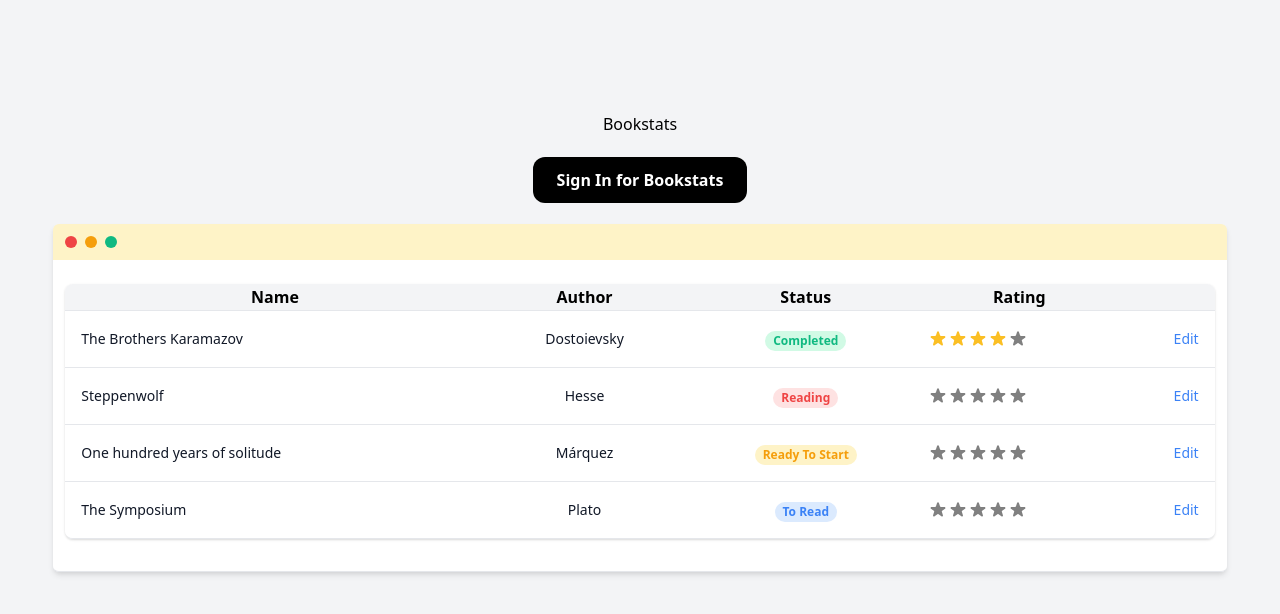
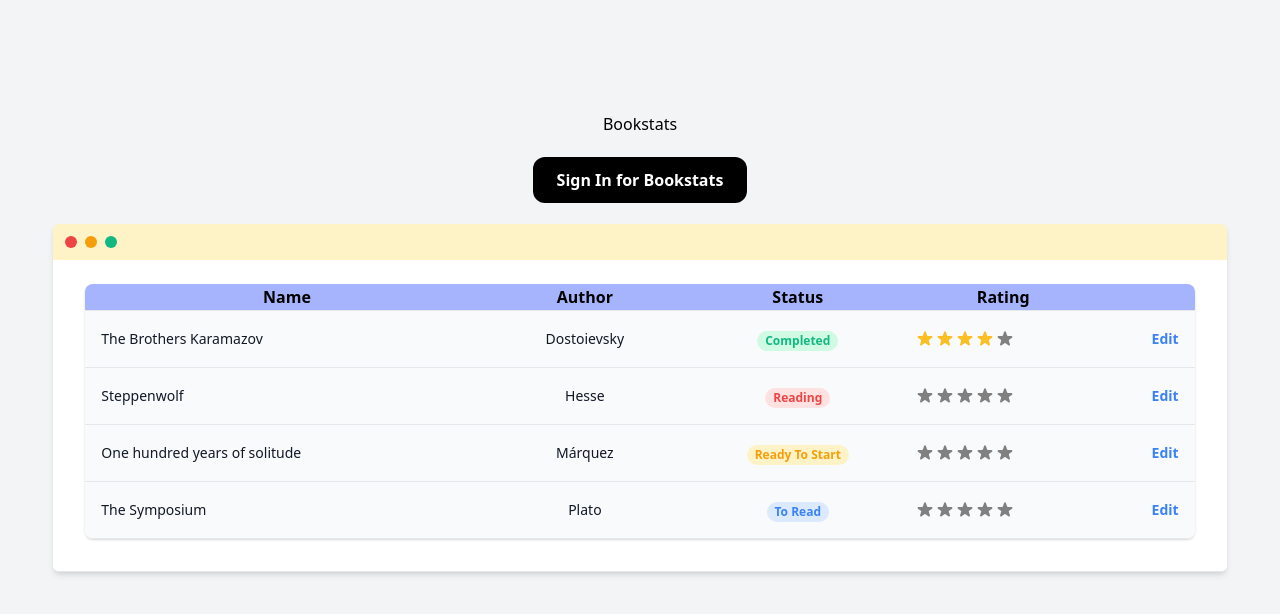
Before and after one commit to AnderBuendia/amplify-bookstats, a Next.js app: page / in a window 1280 px wide. Shown: the top 614 px of the page. Built offline with nearby package versions, Linux system fonts and the light colour scheme; no server answers; what aws-amplify would draw is missing.

Commit message:
Set up to responsive design

```diff
--- a/src/components/auth/SignIn.jsx
+++ b/src/components/auth/SignIn.jsx
@@ -1,17 +1,28 @@
-import SocialSignIn from "./SocialSignIn"
-import Input from "../generic/Input";
+import SocialSignIn from './SocialSignIn';
+import Input from '../generic/Input';
 
-const SignIn = ({onChange, setUiState, signIn}) => {
+const SignIn = ({ onChange, setUiState, signIn }) => {
+  const handleKeyPress = (e) => {
+    if (e.key === 'Enter') {
+      signIn();
+    }
+  };
+
   return (
     <>
       <p className="text-3xl font-black text-center">Sign in to your account</p>
       <div className="mt-10">
-        <label htmlFor="email" className="text-sm">Email</label>
+        <label htmlFor="email" className="text-sm">
+          Email
+        </label>
         <Input onChange={onChange} id="email" name="email" />
       </div>
       <div className="mt-4 mb-2">
-        <label htmlFor="password" className="text-sm">Password</label>
+        <label htmlFor="password" className="text-sm">
+          Password
+        </label>
         <Input
+          onKeyPress={handleKeyPress}
           onChange={onChange}
           name="password"
           id="password"
@@ -50,6 +61,6 @@ return (
       </p>
     </>
   );
-}
+};
 
 export default SignIn;
--- a/src/components/generic/Header.jsx
+++ b/src/components/generic/Header.jsx
@@ -1,37 +1,41 @@
 import { useContext } from 'react';
 import Link from 'next/link';
-import { MainPaths } from '../../enums/paths/main-paths';
+import { useRouter } from 'next/router';
 import AuthContext from '../../lib/context/auth/authContext';
 import { signOut } from '../../lib/utils/auth.utils';
+import { MainPaths } from '../../enums/paths/main-paths';
+import useResolution from '../../hooks/useResolution';
 
 const Header = () => {
   const { user, uiState, setUser, setUiState } = useContext(AuthContext);
+  const [width] = useResolution();
+  const router = useRouter();
 
   return (
     <nav className="flex flex-row justify-end items-center py-3 px-8 border-b border-gray-300">
       <Link href={MainPaths.INDEX}>
         <a className="mr-5">Home</a>
       </Link>
-      {
-        (uiState === 'signedIn' && user) ? (
+      {uiState === 'signedIn' && user ? (
         <button
           className="px-3 py-2 rounded-lg bg-black text-white hover:opacity-60
             transition-opacity duration-500 ease-out"
-            onClick={() => signOut(setUiState, setUser)}
+          onClick={() => signOut(setUiState, setUser, router)}
         >
           Sign Out
         </button>
       ) : (
         <Link href={MainPaths.AUTH}>
-            <a className="px-3 py-2 rounded-lg bg-black text-white hover:opacity-60
-                transition-opacity duration-500 ease-out">
+          <a
+            className="px-3 py-2 rounded-lg bg-black text-white hover:opacity-60
+                transition-opacity duration-500 ease-out"
+          >
             Sign In
           </a>
         </Link>
-        )
-      }
+      )}
     </nav>
   );
-}
+};
 
 export default Header;
--- a/src/components/generic/Table.jsx
+++ b/src/components/generic/Table.jsx
@@ -12,9 +12,9 @@ const Table = ({ books }) => {
   };
 
   return (
-    <div className="shadow overflow-x-auto border-b border-gray-200 rounded-lg">
+    <div className="w-full shadow overflow-x-auto border-b border-gray-200 rounded-lg">
       <table className="w-full divide-y divide-gray-200">
-        <thead className="bg-gray-100">
+        <thead className="bg-indigo-300">
           <tr>
             <th>Name</th>
             <th>Author</th>
@@ -28,7 +28,7 @@ const Table = ({ books }) => {
         <tbody className="bg-white divide-y divide-gray-200">
           {books &&
             books.map((book) => (
-              <tr key={book.name}>
+              <tr key={book.name} className="bg-gray-50">
                 <td className="p-4 whitespace-nowrap">
                   <div className="flex items-center">
                     <div className="text-sm font-medium text-gray-900">
@@ -60,7 +60,7 @@ const Table = ({ books }) => {
                     }
                   />
                 </td>
-                <td className="p-4 whitespace-nowrap text-right text-sm font-medium">
+                <td className="p-4 whitespace-nowrap text-right text-sm font-bold">
                   <span className="text-blue-500">Edit</span>
                 </td>
               </tr>
--- /dev/null
+++ b/src/hooks/useResolution.jsx
@@ -0,0 +1,20 @@
+import { useState, useEffect } from 'react';
+
+const useResolution = () => {
+  const [size, setSize] = useState([window.innerWidth]);
+
+  useEffect(() => {
+    const handleResize = () => {
+      setSize([window.innerWidth]);
+    };
+    window.addEventListener('resize', handleResize);
+
+    return () => {
+      window.removeEventListener('resize', handleResize);
+    };
+  }, []);
+
+  return size;
+};
+
+export default useResolution;
--- a/src/lib/context/auth/authContext.js
+++ b/src/lib/context/auth/authContext.js
@@ -1,7 +1,7 @@
 // @ts-nocheck
 import { useReducer, createContext } from 'react';
 import AuthReducer from './authReducer';
-import { SET_USER, SET_UI_STATE } from '../types';
+import { SET_USER, SET_UI_STATE } from '../../../enums/types';
 
 const AuthContext = createContext(null);
 
--- a/src/lib/context/auth/authReducer.js
+++ b/src/lib/context/auth/authReducer.js
@@ -1,20 +1,20 @@
-import { SET_USER, SET_UI_STATE } from '../types';
+import { SET_USER, SET_UI_STATE } from '../../../enums/types';
 
 const AuthReducer = (state, action) => {
-    switch(action.type) {
+  switch (action.type) {
     case SET_USER:
       return {
         ...state,
-                user: action.payload
-            }
+        user: action.payload,
+      };
     case SET_UI_STATE:
       return {
         ...state,
-                uiState: action.payload
-            }
+        uiState: action.payload,
+      };
     default:
       return state;
   }
-}
+};
 
 export default AuthReducer;
--- a/src/lib/utils/auth.utils.js
+++ b/src/lib/utils/auth.utils.js
@@ -1,4 +1,5 @@
 import Auth from '@aws-amplify/auth';
+import { Router } from 'next/router';
 import '../../../configureAmplify';
 import { MainPaths } from '../../enums/paths/main-paths';
 
@@ -59,10 +60,11 @@ export async function signIn(email, password, setUiState, router) {
 }
 
 /* Sign Out */
-export function signOut(setUiState, setUser) {
-  Auth.signOut();
+export async function signOut(setUiState, setUser, router) {
+  await Auth.signOut();
   setUiState(null);
-  setUser('null');
+  setUser(null);
+  await router.push(MainPaths.INDEX);
 }
 
 /* Forgot Password */
--- a/src/pages/auth.jsx
+++ b/src/pages/auth.jsx
@@ -34,8 +34,6 @@ const Auth = () => {
       [e.target.name]: e.target.value,
     });
   };
-
-  console.log(uiState);
 
   return (
     <AuthLayout>
--- a/src/pages/books.jsx
+++ b/src/pages/books.jsx
@@ -1,16 +1,20 @@
-import { useState, useEffect } from 'react';
+import { useContext, useEffect } from 'react';
 import { Auth } from 'aws-amplify';
 import '../../configureAmplify';
 import { useRouter } from 'next/router';
+import AuthContext from '../lib/context/auth/authContext';
+import MainLayout from '../components/layouts/MainLayout';
+import Table from '../components/generic/Table';
 import { MainPaths } from '../enums/paths/main-paths';
+import { Books as BooksForIndex } from '../lib/booksForIndex';
 
 const Books = () => {
-  const [user, setUser] = useState(null);
+  const { user, setUser } = useContext(AuthContext);
   const router = useRouter();
 
   useEffect(() => {
     checkAuthUser();
-  });
+  }, []);
 
   async function checkAuthUser() {
     try {
@@ -24,7 +28,15 @@ const Books = () => {
 
   if (!user) return null;
 
-  return <h1>From Books!</h1>;
+  return (
+    <MainLayout
+      title="My Books"
+      description="Create a list of your favorite books"
+      url={MainPaths.BOOKS}
+    >
+      <Table books={BooksForIndex} />
+    </MainLayout>
+  );
 };
 
 export default Books;
--- a/src/pages/index.jsx
+++ b/src/pages/index.jsx
@@ -3,8 +3,6 @@ import MainLayout from '../components/layouts/MainLayout';
 import Table from '../components/generic/Table';
 import { MainPaths } from '../enums/paths/main-paths';
 import { Books } from '../lib/booksForIndex';
-import IconStar from '../components/icons/iconstar';
-import ReactStars from 'react-rating-stars-component';
 
 export default function Home() {
   return (
@@ -35,7 +33,7 @@ export default function Home() {
             <div className="w-3 h-3 ml-2 bg-yellow-500 rounded-full"></div>
             <div className="w-3 h-3 ml-2 bg-green-500 rounded-full"></div>
           </div>
-          <div className="bg-white pt-6 pb-8 px-3">
+          <div className="bg-white pt-6 pb-8 px-8">
             <Table books={Books} />
           </div>
         </div>
--- a/src/styles/home.css
+++ b/src/styles/home.css
@@ -37,8 +37,8 @@ th {
   @apply py-3;
   @apply text-left;
   @apply text-sm;
-  @apply font-medium;
-  @apply text-gray-500;
+  @apply font-bold;
+  @apply text-indigo-700;
   @apply uppercase;
   @apply tracking-wider;
 }
```
Also changed, not shown: src/enums/types/index.js (renamed from src/lib/context/types.js). Lines whose indentation alone changed are shown as unchanged.
